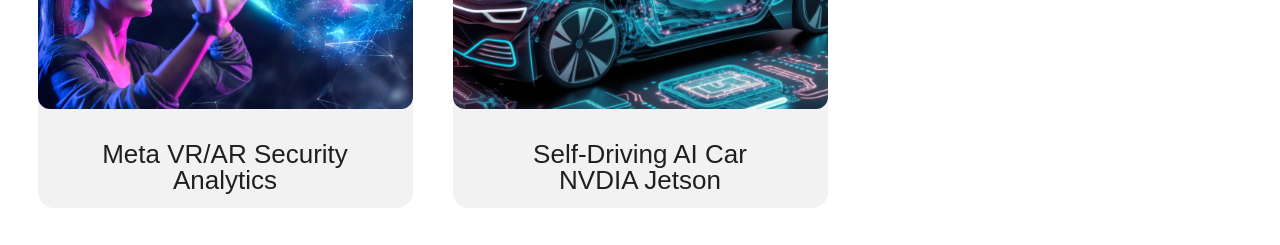
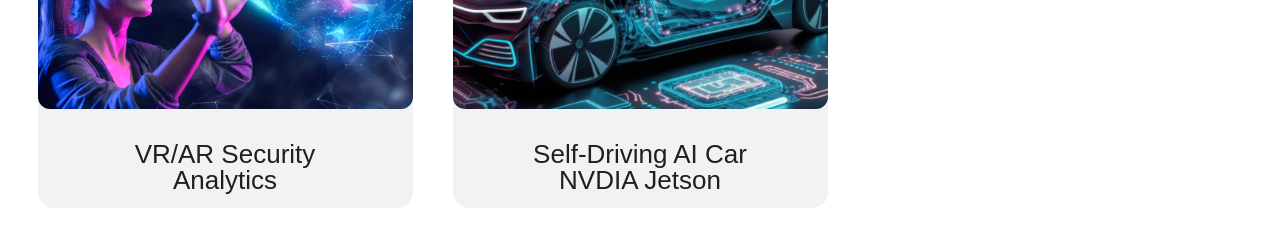
Before and after one commit to leachristy/NeuroAI, a plain HTML site: page index.html in a window 1280 px wide. Shown: the part 2120-2365 px from the top of the page. Drawn offline with nearby package versions, Linux system fonts and the light colour scheme; a web font is replaced by a local one.

Commit message:
updated vr on index page

```diff
--- a/index.html
+++ b/index.html
@@ -155,7 +155,7 @@
             <article class="project__card">
                 <div class="project__bg"></div>
                 <img class="project__img" src="assets/images/Meta VR.jpg" alt="project__img">
-                <h3 class="project__title"><a href="VR__project.html">Meta VR/AR Security<br>Analytics</a></h3>
+                <h3 class="project__title"><a href="VR__project.html">VR/AR Security<br>Analytics</a></h3>
                 <span class="project__subtitle"></span>
             </article>
 
```
